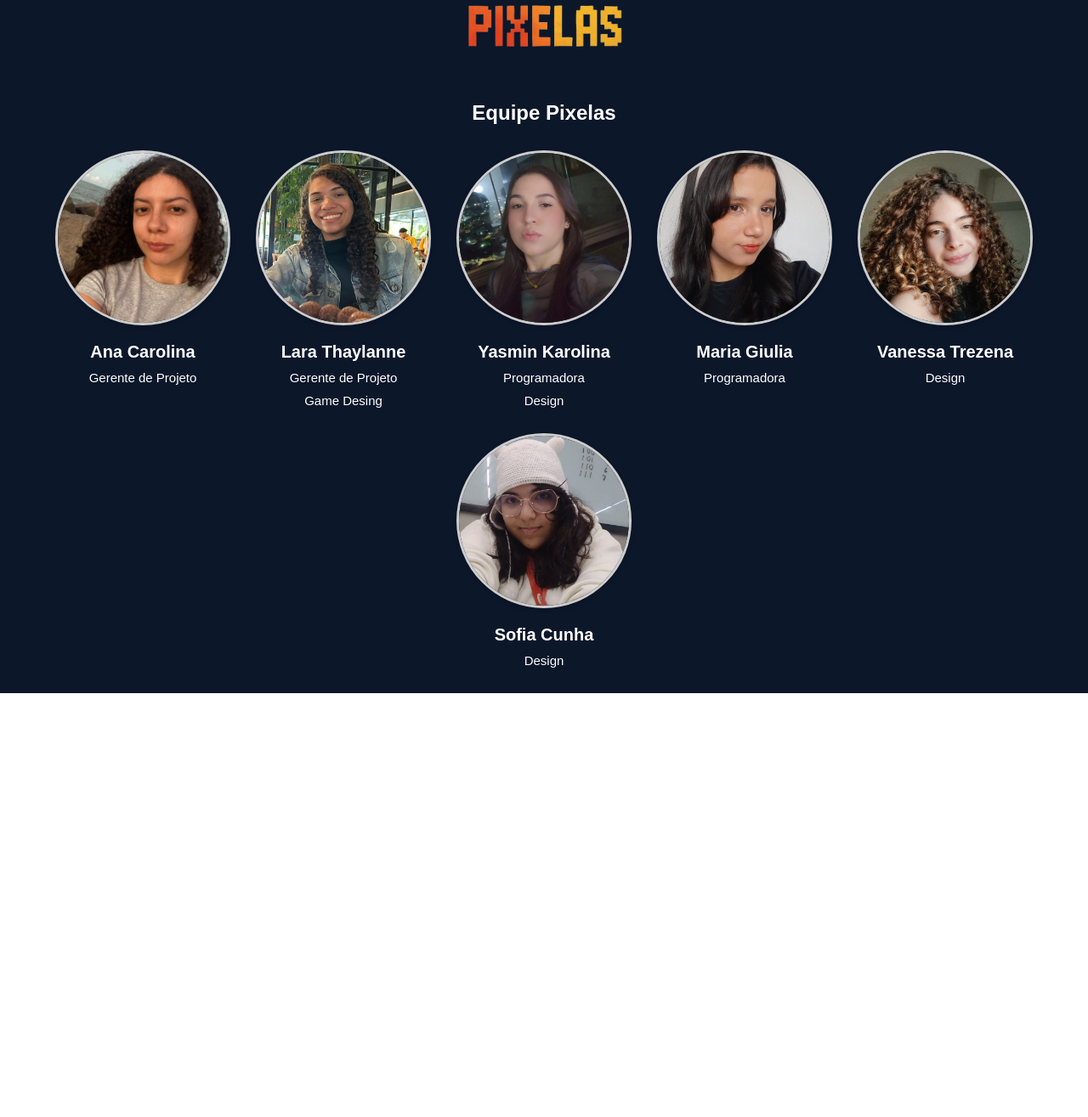
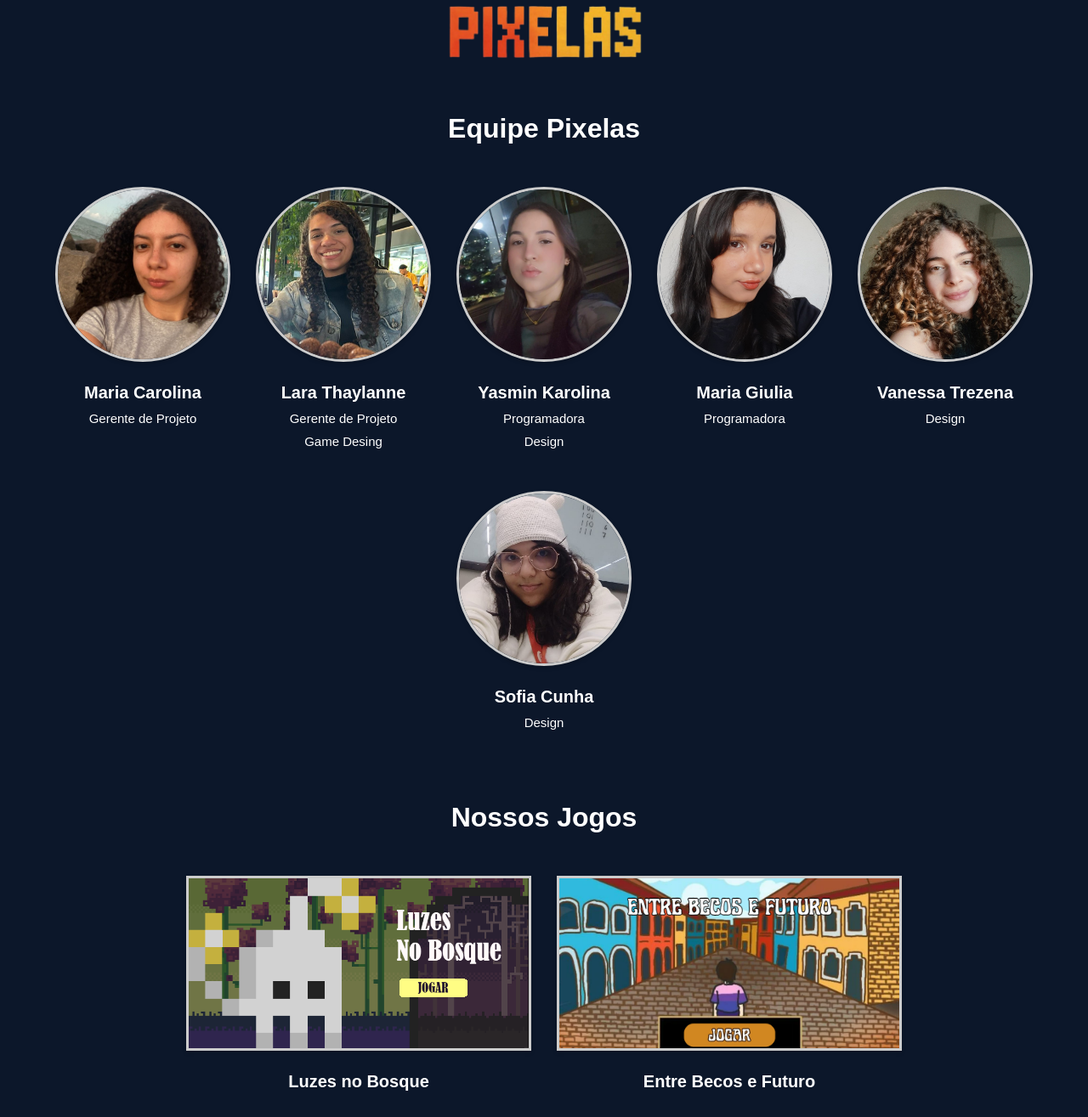
Before and after one commit to Yasmink-godinho/Projeto-pixelas, a plain HTML site: page index.html in a window 1280 px wide. Shown: the part 57-1372 px from the top of the page at 85% size. Before the commit the page ends 873 px from the top, so only its background shows below. Drawn offline with Linux system fonts and the light colour scheme.

Commit message:
feat: add link dos jogos

```diff
--- a/index.html
+++ b/index.html
@@ -1,57 +1,72 @@
 <!DOCTYPE html>
-<html lang="en">
+<html lang="pt-br">
 <head>
     <meta charset="UTF-8">
     <meta name="viewport" content="width=device-width, initial-scale=1.0">
     <link rel="stylesheet" href="style.css">
-    <title>Document</title>
+    <title>Pixelas</title>
 </head>
 <body>
     <header>
         <img src="./images/logo.png" alt="logo pixelas">
     </header>
     <main>
-        <h2>
+        <h1>
             Equipe Pixelas
-        </h2>
+        </h1>
         <div class="container">
             <div class="image-container">
-                <img src="./images/foto 6.jpg" alt="Foto Carol">
-                <a href="https://www.linkedin.com/in/carolina-leon-218a04209/" target="_blank">Ana Carolina</a>
+                <a href="https://www.linkedin.com/in/carolina-leon-218a04209/" target="_blank"><img src="./images/foto 6.jpg" alt="Foto Carol"></a>
+                <a href="https://www.linkedin.com/in/carolina-leon-218a04209/" target="_blank">Maria Carolina</a>
                 <p>Gerente de Projeto</p>
             </div>
 
             <div class="image-container">
-                <img src="./images/foto 2.jpg" alt="Foto Lara">
+                <a href="https://www.linkedin.com/in/lara-thaylanne-a52567294/"><img src="./images/foto 2.jpg" alt="Foto Lara"></a>
                 <a href="https://www.linkedin.com/in/lara-thaylanne-a52567294/" target="_blank">Lara Thaylanne</a>
                 <p>Gerente de Projeto</p>
                 <p>Game Desing</p>
             </div>
 
             <div class="image-container">
-                <img src="./images/foto 1.jpg" alt="Foto Yasmin">
+                <a href="https://www.linkedin.com/in/yasmink-godinho/"><img src="./images/foto 1.jpg" alt="Foto Yasmin"></a>
                 <a href="https://www.linkedin.com/in/yasmink-godinho/" target="_blank">Yasmin Karolina</a>
                 <p>Programadora</p>
                 <p>Design</p>
             </div>
 
             <div class="image-container">
-                <img src="./images/foto 3.jpg" alt="Foto Giulia">
+                <a href="https://www.linkedin.com/in/giuliasza/"><img src="./images/foto 3.jpg" alt="Foto Giulia"></a>
                 <a href="https://www.linkedin.com/in/giuliasza/">Maria Giulia</a>
                 <p>Programadora</p>
             </div>
+
             <div class="image-container">
-                <img src="./images/foto 4.jpg" alt="Foto Vanessa">
+                <a href="https://www.linkedin.com/in/vanessa-trezena/"><img src="./images/foto 4.jpg" alt="Foto Vanessa"></a>
                 <a href="https://www.linkedin.com/in/vanessa-trezena/" target="_blank">Vanessa Trezena</a>
                 <p>Design</p>
             </div>
+
             <div class="image-container">
-                <img src="./images/foto 5.jpg" alt="Foto Sofia">
+                <a href="https://www.linkedin.com/in/sofia-cunha-falc%C3%A3o-496a6b359/"><img src="./images/foto 5.jpg" alt="Foto Sofia"></a>
                 <a href="https://www.linkedin.com/in/sofia-cunha-falc%C3%A3o-496a6b359/" target="_blank">Sofia Cunha</a>
                 <p>Design</p>
             </div>
+
         </div>
 
+        <div class="jogos-container">
+            <h1>Nossos Jogos</h1>
+            <div class="jogos">
+                <a href="https://jessitmz.itch.io/luzes-no-bosque" target="_blank"><img src="./images/jogo 1.png" alt="Jogo Luzes no Bosque"></a>
+                <a href="https://jessitmz.itch.io/luzes-no-bosque" target="_blank">Luzes no Bosque</a>
+            </div>
+
+            <div class="jogos">
+                <a href="https://larathaylanne.itch.io/entre-becos-e-futuro" target="_blank"><img src="./images/jogo 2.png" alt="Jogo Entre Becos e Futuro"></a>
+                <a href="https://larathaylanne.itch.io/entre-becos-e-futuro" target="_blank">Entre Becos e Futuro</a>
+            </div>
+        </div>
     </main>
 </body>
 </html>
--- a/style.css
+++ b/style.css
@@ -6,7 +6,7 @@
 }
 
 body {
-    background: linear-gradient(#0C172A, #75a2e7);
+    background: #0C172A;
     margin: 0px;
     font-family: Arial, Helvetica, sans-serif;
     text-align: justify;
@@ -22,11 +22,11 @@ header {
 }
 
 header > img {
-    width: 200px;
+    width: 250px;
     justify-content: center;
 }
 
-main > h2 {
+main > h1 {
     background-color: #0C172A;
     color: white;
     text-align: center;
@@ -34,7 +34,6 @@ main > h2 {
 
 /* Centraliza e alinha as imagens lado a lado */
 .container {
-    background: #0C172A;
     display: flex;
     justify-content: center;
     gap: 30px;
@@ -80,3 +79,54 @@ main > h2 {
     font-weight:500;
     font-size: 15px;
 }
+
+.jogos-container {
+    display: flex;
+    justify-content: center;
+    gap: 30px;
+    flex-wrap: wrap;
+    padding: 30px;
+}
+
+.jogos-container h1 {
+    color: white;
+    text-align: center;
+    width: 100%;
+    margin-top: 25px;
+
+}
+
+.jogos {
+    display: flex;
+    flex-direction: column;
+    align-items: center;
+    text-align: center;
+}
+
+.jogos img {
+    width: 400px;
+    height: 200px;
+    object-fit: cover;
+    border: 3px solid #ccc;
+    box-shadow: 0 2px 5px rgba(0,0,0,0.2);
+}
+
+.jogos a {
+    margin-top: 20px;
+    text-decoration: none;
+    color: white;
+    font-weight: bold;
+    font-size: 20px;
+    transition: color 0.3s;
+}
+
+.jogos a:hover {
+    color: #75a2e7;
+}
+
+.jogos p{
+    padding-top: 10px;
+    color: white;
+    font-weight:500;
+    font-size: 15px;
+}
```
Also changed, not shown: images/jogo 1.png (added), images/jogo 2.png (added).
